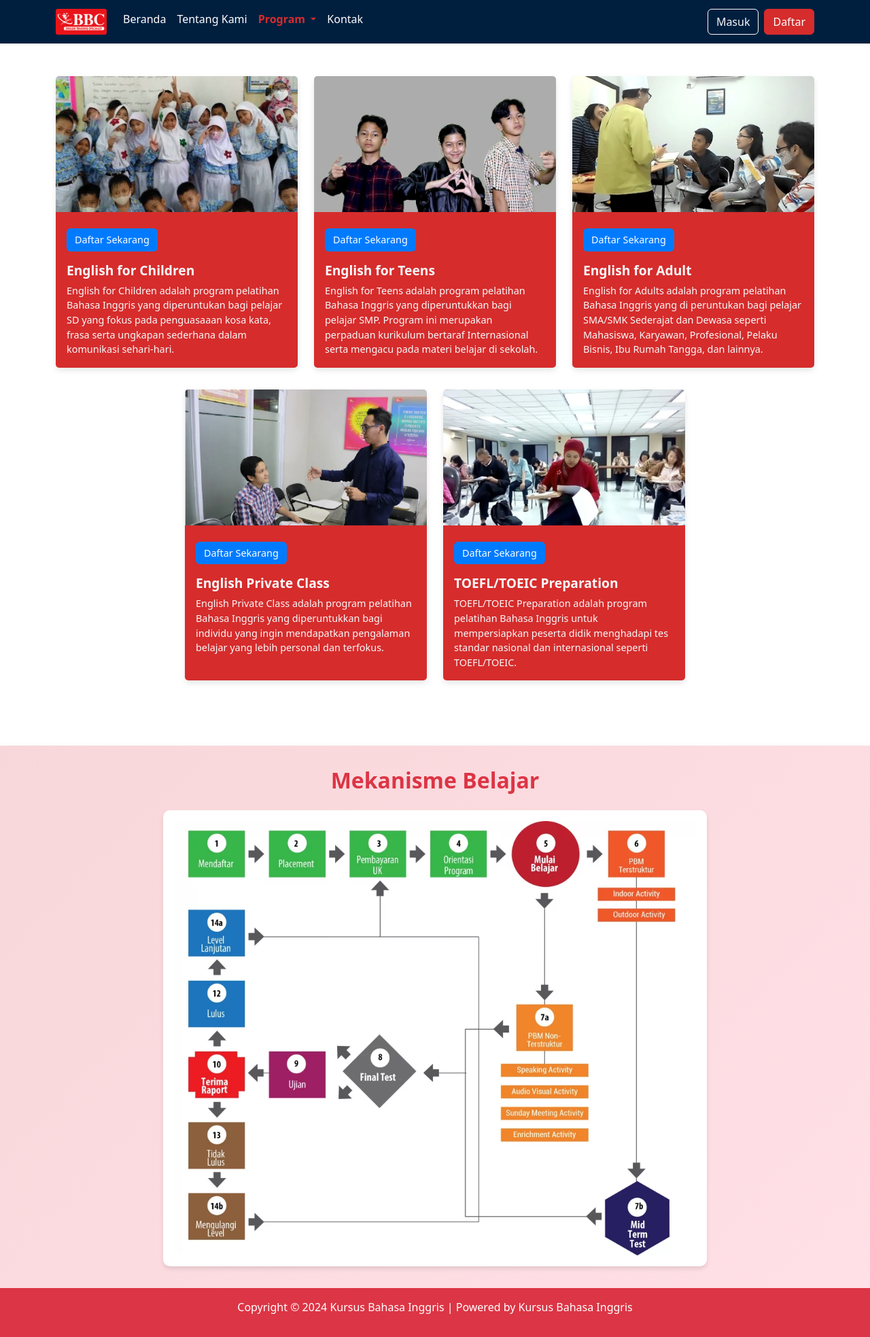
After one commit to Wisnugroho14/Final_Project, a Flask app: page /program in a window 1280 px wide. The commit adds this page. Shown: the whole page at 68% size. Run offline with Flask 3, Linux system fonts and the light colour scheme.

Commit message:
Menambahkan menu program dan detail_program

```diff
--- a/Static/style.css
+++ b/Static/style.css
@@ -93,7 +93,7 @@
   /* Animasi saat hover */
 }
 
-.custom-list-group .list-group-item + .list-group-item {
+.custom-list-group .list-group-item+.list-group-item {
   margin-top: 8px;
   /* Jarak antar item */
 }
@@ -120,7 +120,7 @@
   min-height: 100%;
 }
 
-.row > .col {
+.row>.col {
   margin-bottom: 1rem;
   /* Jarak antar card */
 }
@@ -380,12 +380,15 @@ form {
 }
 
 .gradient-background {
-  background: linear-gradient(
-    to right,
-    /* Mengatur gradien horizontal */ rgb(16, 0, 0),
-    /* Warna pertama */ rgba(2, 1, 106, 1),
-    /* Warna kedua */ rgba(0, 4, 255, 1) /* Warna ketiga */
-  );
+  background: linear-gradient(to right,
+      /* Mengatur gradien horizontal */
+      rgb(16, 0, 0),
+      /* Warna pertama */
+      rgba(2, 1, 106, 1),
+      /* Warna kedua */
+      rgba(0, 4, 255, 1)
+      /* Warna ketiga */
+    );
 }
 
 @media only screen and (max-width: 600px) {
@@ -410,10 +413,8 @@ form {
 .hero-section {
   position: relative;
   height: 400px;
-  background: linear-gradient(
-      rgba(255, 255, 255, 0.8),
-      rgba(255, 255, 255, 0.5)
-    ),
+  background: linear-gradient(rgba(255, 255, 255, 0.8),
+      rgba(255, 255, 255, 0.5)),
     url("/static/img/profil_bbc.jpeg");
   background-size: cover;
   background-position: center;
@@ -593,3 +594,155 @@ img:hover {
   color: #ffffff;
   padding: 50px 0;
 }
+
+/* Program */
+.program .card-img-top {
+  height: 200px;
+  object-fit: cover;
+}
+
+.program .row-center {
+  display: flex;
+  justify-content: center;
+  gap: 1rem;
+}
+
+.program .card-body {
+  background-color: #d62c2c;
+  color: #fff;
+  border-radius: 0 0 5px 5px;
+}
+
+.program .card-title {
+  font-size: 1.2rem;
+  font-weight: bold;
+}
+
+.program .card-text {
+  font-size: 0.9rem;
+  line-height: 1.5;
+}
+
+.program button.btn-primary {
+  background-color: #007bff;
+  border: none;
+  font-size: 0.9rem;
+}
+
+.program button.btn-primary:hover {
+  background-color: #0056b3;
+  border: none;
+  font-size: 0.9rem;
+}
+
+.program img.card-img-top {
+  border-top-left-radius: 5px;
+  border-top-right-radius: 5px;
+}
+
+.mekanisme-belajar-section {
+  padding: 2rem;
+  background: linear-gradient(135deg, #f8d7da, #ffe0e6);
+  box-shadow: 0 4px 10px rgba(0, 0, 0, 0.1);
+}
+
+.mekanisme-belajar-section h2 {
+  color: #dc3545;
+  font-weight: bold;
+}
+
+.mekanisme-wrapper {
+  max-width: 800px;
+  margin: 0 auto;
+  padding: 1rem;
+  background-color: #fff;
+  border-radius: 10px;
+  box-shadow: 0 4px 6px rgba(0, 0, 0, 0.1);
+}
+
+.mekanisme-wrapper img {
+  width: 100%;
+  border-radius: 10px;
+  object-fit: cover;
+}
+
+/* Detail Program */
+.detail-section {
+  position: relative;
+  height: 350px;
+  background: linear-gradient(rgba(241, 48, 48, 0.884), rgba(247, 125, 125, 0.829)),
+    url("/static/img/program_bbc.jpg") no-repeat center;
+  background-size: cover;
+  display: flex;
+  justify-content: center;
+  align-items: center;
+  text-align: center;
+  color: white;
+  padding: 20px;
+  box-shadow: 0 4px 8px rgba(0, 0, 0, 0.1);
+}
+
+.detail-content h1 {
+  font-size: 2.5rem;
+  font-weight: bold;
+  color: white;
+  text-shadow: 1px 1px 3px rgba(255, 255, 255, 0.6);
+  margin-bottom: 10px;
+}
+
+.detail-content h2 {
+  font-size: 2rem;
+  font-weight: bold;
+  color: #007bff;
+  text-shadow: 1px 1px 3px rgba(255, 255, 255, 0.6);
+  margin-bottom: 20px;
+}
+
+.detail-content p {
+  color: white;
+  font-weight: 400;
+  font-size: 1.1rem;
+  line-height: 1.5;
+}
+
+.detail-section .btn-daftar {
+  background-color: #007bff;
+  color: white;
+  font-weight: bold;
+  padding: 12px 25px;
+  border-radius: 5px;
+  border: none;
+  transition: all 0.3s ease-in-out;
+  box-shadow: 0 3px 6px rgba(0, 0, 0, 0.2);
+  cursor: pointer;
+}
+
+.detail-section .btn-daftar:hover {
+  background-color: #0056b3;
+  color: #f9f9f9;
+  box-shadow: 0 4px 10px rgba(0, 0, 0, 0.3);
+}
+
+.btn-success {
+  font-weight: bold;
+  font-size: 16px;
+  text-align: left;
+  padding: 10px 20px;
+  border-radius: 8px;
+  background: linear-gradient(45deg, #e74c3c, #ff7f50 ); /* Gradasi merah ke oranye */
+  color: #fff; /* Warna teks putih */
+  border: none; /* Menghilangkan border */
+  transition: all 0.3s ease;
+  box-shadow: 0 4px 6px rgba(0, 0, 0, 0.1); /* Efek bayangan */
+}
+
+.btn-success:hover {
+  background: linear-gradient(45deg, #ff5733, #ffa502); /* Gradasi saat hover */
+  transform: scale(1.05); /* Efek zoom */
+  box-shadow: 0 6px 8px rgba(0, 0, 0, 0.2); /* Menambah bayangan */
+}
+
+/* Footer */
+footer {
+  background-color: #d62c2c;
+}
--- a/app.py
+++ b/app.py
@@ -37,5 +37,92 @@ def login():
 def register():
     return render_template('register.html')
 
+# Halaman Program:
+@app.route('/program')
+def program():
+    return render_template('program.html')
+
+# Halaman Detail Program:
+@app.route('/program/<program_name>')
+def program_detail(program_name):
+    programs = {
+        "children": {
+            "title": "English for Children",
+            "description": "English for Children adalah program pelatihan Bahasa Inggris yang diperuntukkan bagi pelajar SD yang fokus pada penguasaan kosa kata, frasa serta ungkapan sederhana dalam komunikasi sehari-hari.",
+            "goals": [
+                "Menguasai kosa kata dan frasa serta ungkapan-ungkapan sederhana dalam komunikasi sehari-hari.",
+                "Membangun kebiasaan berbahasa Inggris.",
+                "Mempersiapkan kemampuan dasar bahasa Inggris menuju jenjang SMP.",
+                "Menanamkan karakter unggul seperti disiplin, tanggungjawab, kepedulian, percaya diri, ketakwaan, dll",
+            ],
+            "levels": [
+                "Kindergarden 1","Kindergarden 2","Prepatory Class 1A","Prepatory Class 1B","Prepatory Class 2A","Prepatory Class 2B","Prepatory Class 3A","Prepatory Class 3B","Prepatory Class 4A","Prepatory Class 4B","Prepatory Class 5A","Prepatory Class 5B","Prepatory Class 6A","Prepatory Class 6B","Dynamic Conversation for Children"
+            ]
+        },
+
+        "teens": {
+            "title": "English for Teens",
+            "description": "English for Teens adalah program pelatihan Bahasa Inggris yang diperuntukkan bagi pelajar SMP. Program ini merupakan perpaduan kurikulum bertaraf internasional serta mengacu pada materi belajar di sekolah.",
+            "goals": [
+                "Meningkatkan kompetensi Speaking.",
+                "Mengembangkan kepercayaan diri dalam berbahasa Inggris.",
+                "Meningkatkan pengetahuan dan penguasaan grammar.",
+                "Meningkatkan prestasi bahasa Inggris"
+            ],
+            "levels": [
+                "Pre Beginner 1","Pre Beginner 2","Dynamic Conversation for Teens 1","Beginner 1","Beginner 2","Dynamic Conversation for Teens 2","Pre Elementary 1","Pre Elementary 2","Dynamic Conversation for Teens 3"
+            ]
+        },
+
+        "adult": {
+            "title": "English for Adult",
+            "description": "English for Adults adalah program pelatihan Bahasa Inggris yang diperuntukkan bagi pelajar SMA/SMK sederajat dan dewasa seperti mahasiswa, karyawan, profesional, pelaku bisnis, ibu rumah tangga, dan lainnya.",
+            "goals": [
+                "Meningkatkan keterampilan Listening, Speaking, Reading dan Writing.",
+                "Meningkatkan kepercayaan diri dalam menggunakan bahasa Inggris secara aktif dalam berbagai situasi..",
+                "Mengingkatkan penguasaan grammar untuk akurasi bahasa Inggris yang lebih baik."
+            ],
+            "levels": [
+                "Basic 1","Basic 2","Dynamic Conversation for Adult 1","Elementary 1","Elementary 2","Dynamic Conversation for Adult 2","Intermediate 1","Intermediate 2","Dynamic Conversation for Adult 3",
+                "Post Intermediate 1","Post Intermediate 2","Dynamic Conversation for Adult 4","Advance 1","Advance 2"
+            ]
+        },
+
+        "private": {
+            "title": "English for Adult",
+            "description": "English for Adults adalah program pelatihan Bahasa Inggris yang diperuntukkan bagi pelajar SMA/SMK sederajat dan dewasa seperti mahasiswa, karyawan, profesional, pelaku bisnis, ibu rumah tangga, dan lainnya.",
+            "goals": [
+                "Meningkatkan Kepercayaan Diri dalam Penggunaan Bahasa Inggris.",
+                "Meningkatkan kemampuan berbahasa Inggris untuk kebutuhan spesifik.",
+                "Meningkatkan keterampilan Listening, Speaking, Reading dan Writing."
+            ],
+            "levels": [
+                "Private di BBC",
+                "Private di Luar",
+            ]
+        },
+
+        "toefl": {
+            "title": "English for Adult",
+            "description": "English for Adults adalah program pelatihan Bahasa Inggris yang diperuntukkan bagi pelajar SMA/SMK sederajat dan dewasa seperti mahasiswa, karyawan, profesional, pelaku bisnis, ibu rumah tangga, dan lainnya.",
+            "goals": [
+                "Meningkatkan Keterampilan Berbahasa Inggris untuk mempersiapkan ujian.",
+                "Membantu peserta mencapai target skor TOEFL untuk keperluan akademik, beasiswa, atau pekerjaan.",
+                "Membiasakan peserta dengan struktur dan jenis soal dalam setiap bagian tes: Reading, Listening, Speaking, dan Writing."
+            ],
+            "levels": [
+                "Test TOEFL/TOEIC",
+                "Preparation TOEFL",
+                "Preparation IELTS",
+            ]
+        }
+    }
+
+    program = programs.get(program_name)
+    if not program:
+        return render_template('404.html'), 404
+
+    return render_template('program_detail.html', program=program)
+
 if __name__ == '__main__':
     app.run('0.0.0.0', port=5000, debug=True)
--- /dev/null
+++ b/templates/program.html
@@ -0,0 +1,153 @@
+<!DOCTYPE html>
+<html lang="en">
+
+<head>
+    <meta charset="UTF-8">
+    <meta name="viewport" content="width=device-width, initial-scale=1.0">
+    <title>Program</title>
+    <link href="https://cdn.jsdelivr.net/npm/bootstrap@5.3.3/dist/css/bootstrap.min.css" rel="stylesheet"
+        integrity="sha384-QWTKZyjpPEjISv5WaRU9OFeRpok6YctnYmDr5pNlyT2bRjXh0JMhjY6hW+ALEwIH" crossorigin="anonymous">
+    <link rel="stylesheet" href="{{ url_for('static', filename='style.css') }}">
+</head>
+
+<body>
+    <header>
+        <nav class="navbar navbar-expand-lg py-2">
+            <div class="container">
+                <a class="navbar-brand" href="#">
+                    <img src="{{ url_for('static', filename='img/logo_bbc.png') }}" alt="Logo" width="75">
+                </a>
+                <button class="navbar-toggler custom-toggler" type="button" data-bs-toggle="collapse"
+                    data-bs-target="#navbarNav">
+                    <span class="navbar-toggler-icon"></span>
+                </button>
+                <div class="collapse navbar-collapse" id="navbarNav">
+                    <ul class="navbar-nav me-auto mb-2 mb-lg-0">
+                        <li class="nav-item">
+                            <a class="nav-link" href="/">Beranda</a>
+                        </li>
+                        <li class="nav-item">
+                            <a class="nav-link" href="/about">Tentang Kami</a>
+                        </li>
+                        <li class="nav-item dropdown">
+                            <a class="nav-link dropdown-toggle active" href="#" id="navbarDropdown" role="button"
+                                data-bs-toggle="dropdown" aria-expanded="false">
+                                Program
+                            </a>
+                            <ul class="dropdown-menu" aria-labelledby="navbarDropdown">
+                                <li><a class="dropdown-item" href="#">English for Children</a></li>
+                                <li><a class="dropdown-item" href="#">English for Teens</a></li>
+                                <li><a class="dropdown-item" href="#">English for Adult</a></li>
+                                <li><a class="dropdown-item" href="#">English Private Class</a></li>
+                                <li><a class="dropdown-item" href="#">TOEFL/TOEIC Preparation</a></li>
+                            </ul>
+                        </li>
+                        <li class="nav-item">
+                            <a class="nav-link" href="/contact">Kontak</a>
+                        </li>
+                    </ul>
+                    <button onclick="location.href='/login'" class="btn btn-outline-light me-2">Masuk</button>
+                    <button onclick="location.href='/register'" class="btn btn-signup">Daftar</button>
+                </div>
+            </div>
+        </nav>
+    </header>
+
+    <main>
+        <div class="program container py-5">
+            <div class="row g-4">
+                <div class="col-md-4">
+                    <!-- Link ke halaman detail program "English for Children" -->
+                    <a href="/program/children" class="card h-100 text-decoration-none">
+                        <img src="{{ url_for('static', filename='img/children.jpg') }}" class="card-img-top"
+                            alt="English for Children">
+                        <div class="card-body text-light">
+                            <button class="btn btn-primary mt-2 mb-3">Daftar Sekarang</button>
+                            <h5 class="card-title">English for Children</h5>
+                            <p class="card-text">English for Children adalah program pelatihan Bahasa Inggris yang
+                                diperuntukan bagi pelajar SD yang fokus pada penguasaaan kosa kata, frasa serta ungkapan
+                                sederhana dalam komunikasi sehari-hari.</p>
+                        </div>
+                    </a>
+                </div>
+
+                <div class="col-md-4">
+                    <!-- Link ke halaman detail program "English for Teens" -->
+                    <a href="/program/teens" class="card h-100 text-decoration-none">
+                        <img src="{{ url_for('static', filename='img/teens.webp') }}" class="card-img-top"
+                            alt="English for Teens">
+                        <div class="card-body text-light">
+                            <button class="btn btn-primary mt-2 mb-3">Daftar Sekarang</button>
+                            <h5 class="card-title">English for Teens</h5>
+                            <p class="card-text">English for Teens adalah program pelatihan Bahasa Inggris yang
+                                diperuntukkan bagi pelajar SMP. Program ini merupakan
+                                perpaduan kurikulum bertaraf Internasional serta mengacu pada materi belajar di sekolah.
+                            </p>
+                        </div>
+                    </a>
+                </div>
+
+                <div class="col-md-4">
+                    <!-- Link ke halaman detail program "English for Adults" -->
+                    <a href="/program/adult" class="card h-100 text-decoration-none">
+                        <img src="{{ url_for('static', filename='img/adult.webp') }}" class="card-img-top"
+                            alt="English for Adults">
+                        <div class="card-body text-light">
+                            <button class="btn btn-primary mt-2 mb-3">Daftar Sekarang</button>
+                            <h5 class="card-title">English for Adult</h5>
+                            <p class="card-text">English for Adults adalah program pelatihan Bahasa Inggris yang di
+                                peruntukan bagi pelajar SMA/SMK Sederajat dan Dewasa seperti Mahasiswa, Karyawan,
+                                Profesional, Pelaku Bisnis, Ibu Rumah Tangga, dan lainnya.</p>
+                        </div>
+                    </a>
+                </div>
+            </div>
+
+            <div class="row g-4 justify-content-center mt-2">
+                <div class="col-md-4">
+                    <!-- Link ke halaman detail program "English Private Class" -->
+                    <a href="/program/private" class="card h-100 text-decoration-none">
+                        <img src="{{ url_for('static', filename='img/private.webp') }}" class="card-img-top"
+                            alt="English Private Class">
+                        <div class="card-body text-light">
+                            <button class="btn btn-primary mt-2 mb-3">Daftar Sekarang</button>
+                            <h5 class="card-title">English Private Class</h5>
+                            <p class="card-text">English Private Class adalah program pelatihan Bahasa Inggris yang
+                                diperuntukkan bagi individu yang ingin mendapatkan pengalaman belajar yang lebih
+                                personal dan terfokus.</p>
+                        </div>
+                    </a>
+                </div>
+
+                <div class="col-md-4">
+                    <!-- Link ke halaman detail program "TOEFL/TOEIC Preparation" -->
+                    <a href="/program/toefl" class="card h-100 text-decoration-none">
+                        <img src="{{ url_for('static', filename='img/toefl.webp') }}" class="card-img-top"
+                            alt="TOEFL/TOEIC Preparation">
+                        <div class="card-body text-light">
+                            <button class="btn btn-primary mt-2 mb-3">Daftar Sekarang</button>
+                            <h5 class="card-title">TOEFL/TOEIC Preparation</h5>
+                            <p class="card-text">TOEFL/TOEIC Preparation adalah program pelatihan Bahasa Inggris untuk
+                                mempersiapkan peserta didik menghadapi tes standar nasional dan internasional seperti
+                                TOEFL/TOEIC.
+                            </p>
+                        </div>
+                    </a>
+                </div>
+            </div>
+        </div>
+        <div class="text-center mt-5 mekanisme-belajar-section">
+            <h2 class="mb-4">Mekanisme Belajar</h2>
+            <div class="mekanisme-wrapper">
+                <img src="{{ url_for('static', filename='img/mekanisme_belajar.webp') }}" alt="Mekanisme Belajar">
+            </div>
+        </div>
+    </main>
+
+    <footer class="bg-danger text-white text-center py-3">
+        <p>Copyright &copy; 2024 Kursus Bahasa Inggris | Powered by Kursus Bahasa Inggris</p>
+    </footer>
+
+</body>
+
+</html>
```
Also changed, not shown: templates/program_detail.html (added, +101 -0 lines), Static/img/adult.webp (added), Static/img/children.jpg (added), Static/img/mekanisme_belajar.webp (added), Static/img/private.webp (added), Static/img/program-bbc.jpg (added), Static/img/program_bbc.jpg (added), Static/img/teens.webp (added), Static/img/toefl.webp (added).
